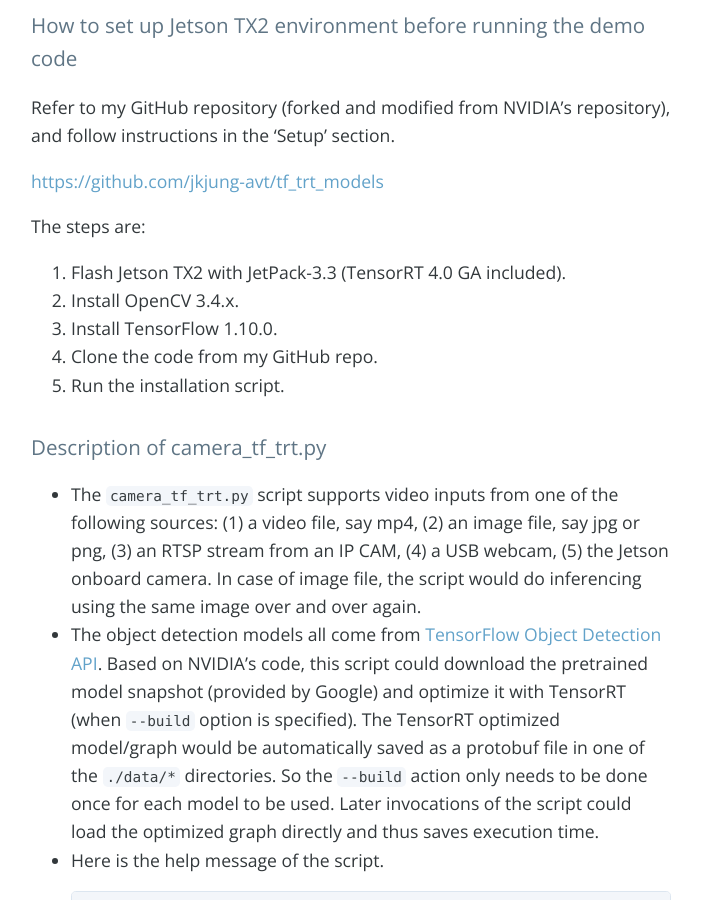
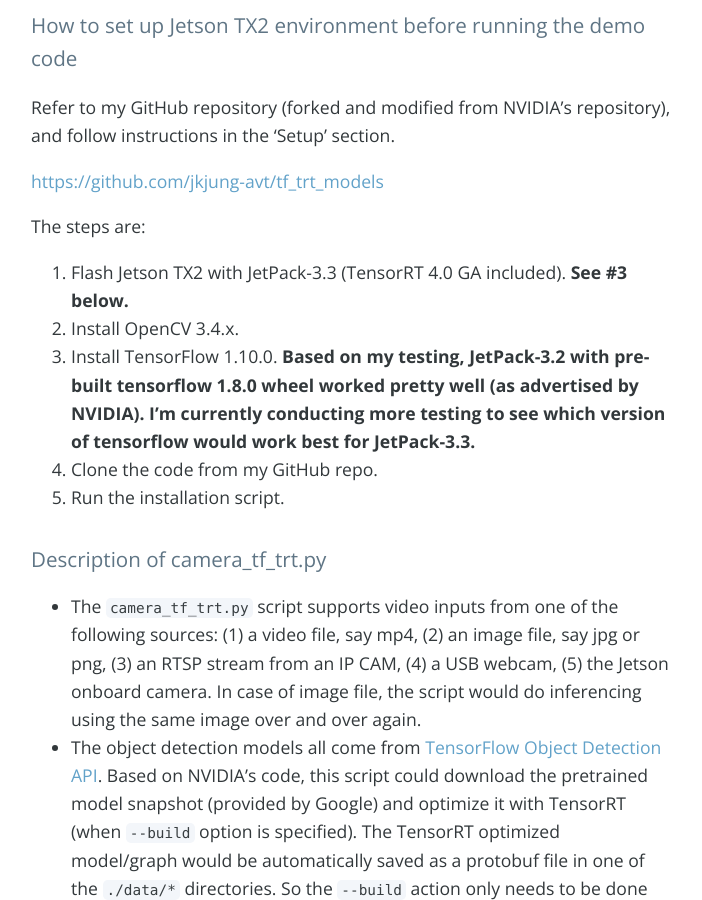
Before and after one commit to jkjung-avt/jkjung-avt.github.io, a Jekyll site: the page built from _posts/2018-09-14-tf-trt-models.md, in a window 1280 px wide and 900 px high, scrolled down 922 px. Shown: the whole window, without its empty margins (289-991 px from the left). Built offline with Jekyll 4.4.1, drawn with Linux system fonts in a browser that asks for light colours; nearby versions of some CDN libraries; comment, search, counter and statistics services are not loaded.

Commit message:
Update the 'huskies_detected' picture; add some words about tensorflow version

````diff
--- a/_posts/2018-09-14-tf-trt-models.md
+++ b/_posts/2018-09-14-tf-trt-models.md
@@ -30,9 +30,9 @@
 
 The steps are:
 
-1. Flash Jetson TX2 with JetPack-3.3 (TensorRT 4.0 GA included).
+1. Flash Jetson TX2 with JetPack-3.3 (TensorRT 4.0 GA included). **See #3 below.**
 2. Install OpenCV 3.4.x.
-3. Install TensorFlow 1.10.0.
+3. Install TensorFlow 1.10.0. **Based on my testing, JetPack-3.2 with pre-built tensorflow 1.8.0 wheel worked pretty well (as advertised by NVIDIA). I'm currently conducting more testing to see which version of tensorflow would work best for JetPack-3.3.**
 4. Clone the code from my GitHub repo.
 5. Run the installation script.
 
@@ -95,7 +95,7 @@
 $ python3 camera_tf_trt.py --image --filename examples/detection/data/huskies.jpg --model ssd_mobilenet_v1_coco
 ```
 
-![MobileNet V1 SSD detection result on huskies.jpg]( https://raw.githubusercontent.com/jkjung-avt/tf_trt_models/master/examples/detection/data/huskies.jpg)
+![MobileNet V1 SSD detection result on huskies.jpg](https://raw.githubusercontent.com/jkjung-avt/tf_trt_models/master/data/huskies_detected.png)
 
 Example #3: build TensorRT optimized 'ssd_inception_v2_coco' model and run real-time object detection with Jetson onboard camera.
 
````
